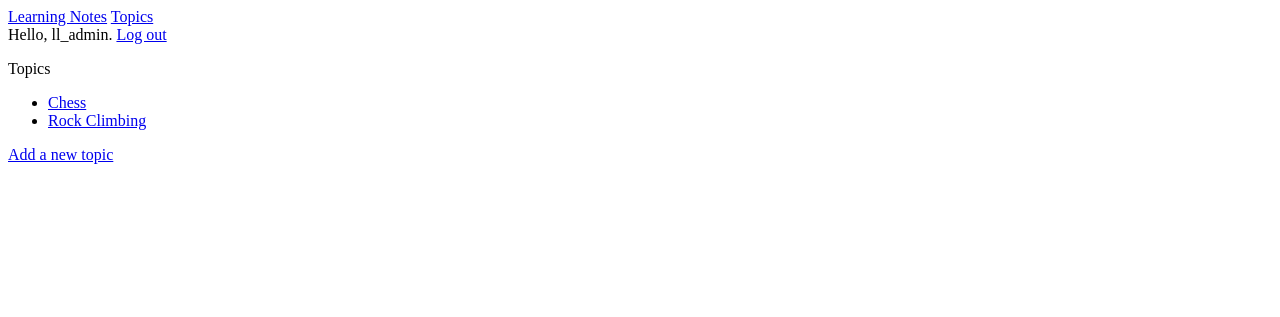
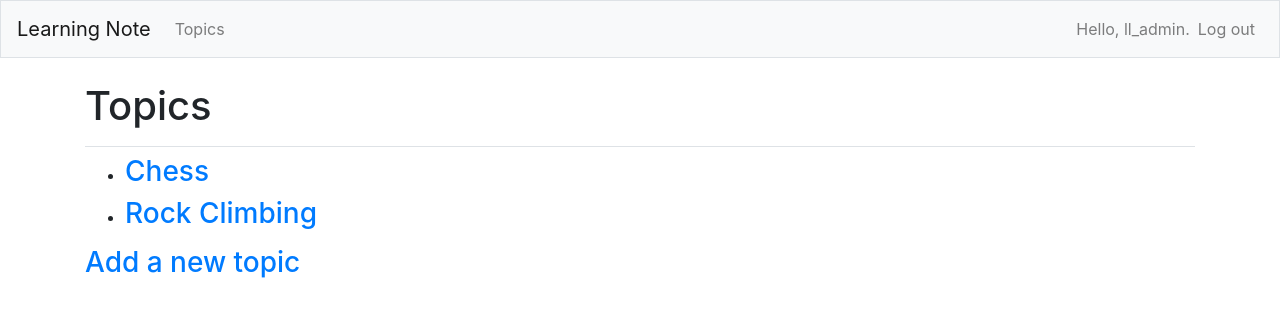
Before and after one commit to gitfranc/python_programs, a Django app: page /topics/ in a window 1280 px wide. Shown: the top 317 px of the page. Run offline with Django 4.2, Linux system fonts and the light colour scheme; a user stored in the database is signed in; data comes from the database, SQL or seed files in the repository; both versions use the stored data as it was after the commit; some libraries are stand-ins or nearby versions.

Commit message:
optimize the page by Bootstrp tools

```diff
--- a/learning_notes/learning_notes/settings.py
+++ b/learning_notes/learning_notes/settings.py
@@ -34,6 +34,9 @@ INSTALLED_APPS = [
     # My app
     'learning_notes_apps',
     'users',
+
+    # The third part apps
+    'bootstrap4',
 
     # default app
     'django.contrib.admin',
--- a/learning_notes/learning_notes_apps/templates/learning_notes_apps/base.html
+++ b/learning_notes/learning_notes_apps/templates/learning_notes_apps/base.html
@@ -1,14 +1,66 @@
-<p>
-  <a href="{% url 'learning_notes_apps:index' %}">Learning Notes</a>
-  <a href="{% url 'learning_notes_apps:topics' %}">Topics</a>
-  <br>
-  {% if user.is_authenticated %}
-    Hello, {{ user.username }}.
-    <a href="{% url 'users:logout' %}">Log out</a>
-  {% else %}
-    <a href="{% url 'users:register' %}">Register</a>
-    <a href="{% url 'users:login' %}">Log in</a>
-  {% endif %}
-</p>
+{% load bootstrap4 %}
 
-{% block content %}{% endblock content %}
+<!doctype html>
+<html lang="en">
+<head>
+    <meta charset="utf-8">
+    <meta name="viewport" content="width=device-width, initial-scale=1,
+        shrink-to-fit=no">
+    <title>Learning Note</title>
+
+    {% bootstrap_css %}
+    {% bootstrap_javascript jquery='full' %}
+</head>
+<body>
+    <nav class="navbar navbar-expand-md navbar-light bg-light mb-4 border">
+        <a class="navbar-brand" href="{% url 'learning_notes_apps:index'%}">
+        Learning Note</a>
+
+        <button class="navbar-toggler" type="button" data-toggle="collapse"
+            data-target="#navbarCollapse" aria-controls="navbarCollapse"
+            aria-expanded="false" aria-label="Toggle navigation">
+            <span class="navbar-toggler-icon"></span>
+        </button>
+        <div class="collapse navbar-collapse" id="navbarCollapse">
+            <ul class="navbar-nav mr-auto">
+                <li class="nav-item">
+                    <a class="nav-link" href="{% url 'learning_notes_apps:topics'%}">Topics</a>
+                </li>
+            </ul>
+            <ul class="navbar-nav ml-auto">
+                {% if user.is_authenticated %}
+                    <li class="nav-item">
+                        <span class="navbar-text">
+                            Hello, {{ user.username }}.
+                        </span>
+                    </li>
+                    <li class="nav-item">
+                       <a class="nav-link" href="{% url 'users:logout' %}">
+                            Log out</a>
+                    </li>
+
+                {% else %}
+                    <li class="nav-item">
+                         <a class="nav-link" href="{% url 'users:register' %}">
+                            Register</a>
+                    </li>
+                    <li class="nav-item">
+                         <a class="nav-link" href="{% url 'users:login' %}">
+                            Log in</a>
+                    </li>
+                {% endif %}
+            </ul>
+        </div>
+    </nav>
+
+    <main role="main" class="container">
+        <div class="pb-2 mb-2 border-bottom">
+            {% block page_header %}{% endblock page_header %}
+        </div>
+        <div >
+            {% block content %}{% endblock content %}
+        </div>
+
+    </main>
+</body>
+</html>
--- a/learning_notes/learning_notes_apps/templates/learning_notes_apps/topics.html
+++ b/learning_notes/learning_notes_apps/templates/learning_notes_apps/topics.html
@@ -1,17 +1,19 @@
 {% extends "learning_notes_apps/base.html"%}
 
+{% block page_header %}
+  <h1>Topics</h1>
+{% endblock page_header %}
+
 {% block content %}
-<p>Topics</p>
-
-<ul>
-  {% for topic in topics %}
-    <li>
+  <ul>
+    {% for topic in topics %}
+      <li><h3>
        <a href="{% url 'learning_notes_apps:topic' topic.id %}">{{ topic }}</a>
-    </li>
-  {% empty %}
-    <li>No topics have been added yet.</li>
+      </h3></li>
+    {% empty %}
+       <li><h3>No topics have been added yet.</h3></li>
   {% endfor %}
 </ul>
 
-<a href="{% url 'learning_notes_apps:new_topic' %}">Add a new topic</a>
+<h3><a href="{% url 'learning_notes_apps:new_topic' %}">Add a new topic</a></h3>
 {% endblock content %}
--- a/learning_notes/learning_notes_apps/views.py
+++ b/learning_notes/learning_notes_apps/views.py
@@ -12,7 +12,7 @@ def index(request):
     ''' The homepage of the learning notes '''
     return render(request, "learning_notes_apps/index.html")
 
-@login_required
+
 def topics(request):
     ''' Display all of topics '''
     # topics = Topic.objects.order_by("date_added")
```
Also changed, not shown: learning_notes/learning_notes_apps/templates/learning_notes_apps/index.html (+11 -4 lines), learning_notes/users/templates/registration/login.html (+12 -9 lines), learning_notes/db.sqlite3.
